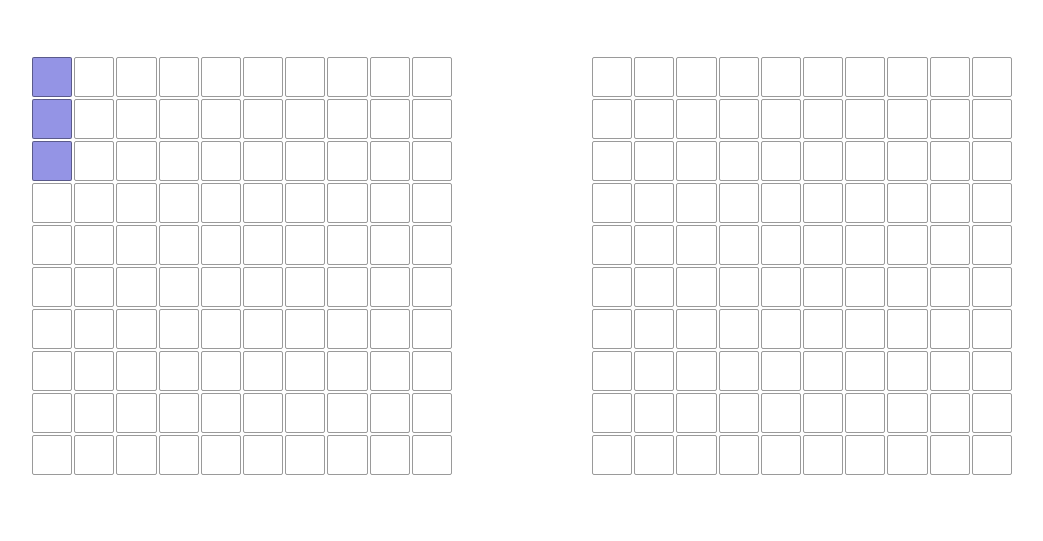
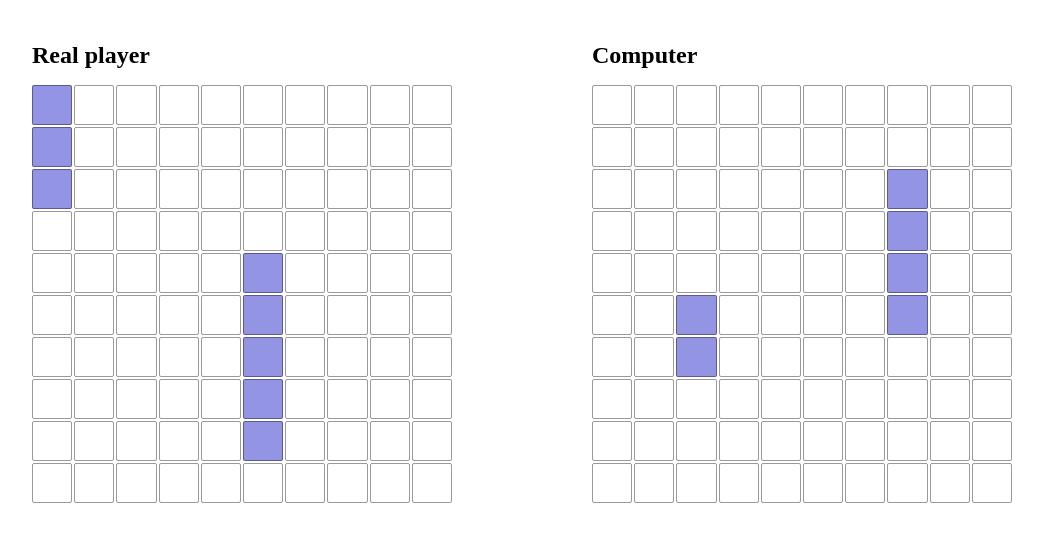
Before and after one commit to EthanTran02/battleship, a website built with webpack: page src/template.html in a window 1280 px wide. Shown: the part 81-622 px from the top of the page, without its empty margins (118-1161 px from the left). Built offline with nearby package versions, Linux system fonts and the light colour scheme.

Commit message:
Small refactor code

```diff
--- a/src/index.js
+++ b/src/index.js
@@ -1,15 +1,21 @@
 import './style.css';
 import { Player } from './modules/player';
 import { Ship } from './modules/ship';
-import { createBoard, updateBoard } from './modules/boardDOM';
+import { updateBoard } from './modules/boardDOM';
 
-createBoard('board-container1');
-createBoard('board-container2');
+// createBoard('board-container1');
+// createBoard('board-container2');
 
 const realPlayer = new Player('real');
+const ship = new Ship(3);
+const ship2 = new Ship(5);
+realPlayer.gameboard.placeShip(ship, [0, 0]);
+realPlayer.gameboard.placeShip(ship2, [4, 5]);
+updateBoard(realPlayer, 'board-container1');
+
 const computerPlayer = new Player('computer');
-
-const ship = new Ship(3);
-realPlayer.gameboard.placeShip(ship, [0, 0]);
-console.log(realPlayer.gameboard.board);
-updateBoard(realPlayer, 'board-container1');
+const compShip = new Ship(2);
+const compShip2 = new Ship(4);
+computerPlayer.gameboard.placeShip(compShip, [5, 2]);
+computerPlayer.gameboard.placeShip(compShip2, [2, 7]);
+updateBoard(computerPlayer, 'board-container2');
--- a/src/modules/boardDOM.js
+++ b/src/modules/boardDOM.js
@@ -1,22 +1,22 @@
-export function createBoard(containerID) {
-  const container = document.getElementById(containerID);
-  if (!container) {
-    console.error(`Container ${containerID} not found`);
-    return;
-  }
-  const grid = document.createElement('div');
-  grid.classList.add('grid');
-  grid.id = `${containerID}-grid`;
+// export function createBoard(containerID) {
+//   const container = document.getElementById(containerID);
+//   if (!container) {
+//     throw new Error(`Container ${containerID} not found`);
+//     return;
+//   }
+//   const grid = document.createElement('div');
+//   grid.classList.add('grid');
+//   grid.id = `${containerID}-grid`;
 
-  for (let i = 0; i < 100; i++) {
-    const cell = document.createElement('div');
-    cell.classList.add('cell');
-    cell.dataset.x = i % 10;
-    cell.dataset.y = Math.floor(i / 10);
-    grid.appendChild(cell);
-  }
-  container.appendChild(grid);
-}
+//   for (let i = 0; i < 100; i++) {
+//     const cell = document.createElement('div');
+//     cell.classList.add('cell');
+//     cell.dataset.x = i % 10;
+//     cell.dataset.y = Math.floor(i / 10);
+//     grid.appendChild(cell);
+//   }
+//   container.appendChild(grid);
+// }
 
 export function updateBoard(player, containerID) {
   const container = document.getElementById(containerID);
--- a/src/style.css
+++ b/src/style.css
@@ -72,7 +72,7 @@ h6 {
 /* Main */
 body > h1 {
   text-align: center;
-  margin-bottom: 60px;
+  margin-bottom: 40px;
   margin-top: 30px;
 }
 
@@ -85,6 +85,10 @@ body > h1 {
 }
 #main > div {
   flex: 1;
+}
+
+#main > div > h2 {
+  margin-bottom: 12px;
 }
 
 /* board */
--- a/src/template.html
+++ b/src/template.html
@@ -8,8 +8,14 @@
   <body>
     <h1>Battleship</h1>
     <section id="main">
-      <div id="board-container1"></div>
-      <div id="board-container2"></div>
+      <div>
+        <h2>Real player</h2>
+        <div id="board-container1"></div>
+      </div>
+      <div>
+        <h2>Computer</h2>
+        <div id="board-container2"></div>
+      </div>
     </section>
   </body>
 </html>
```
